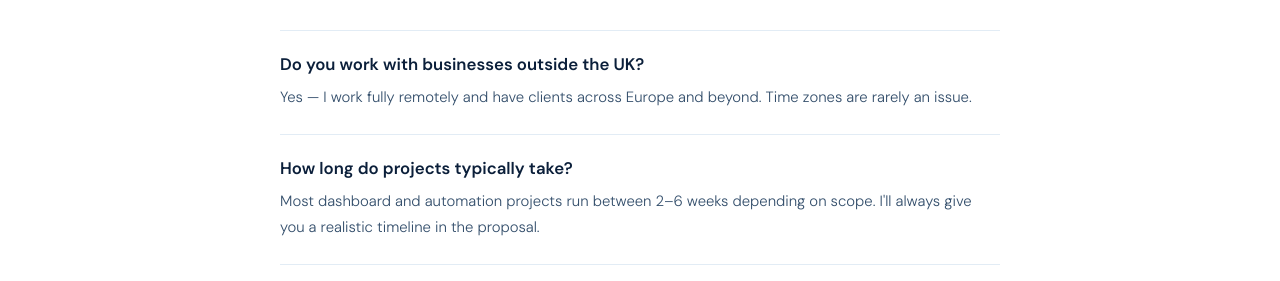
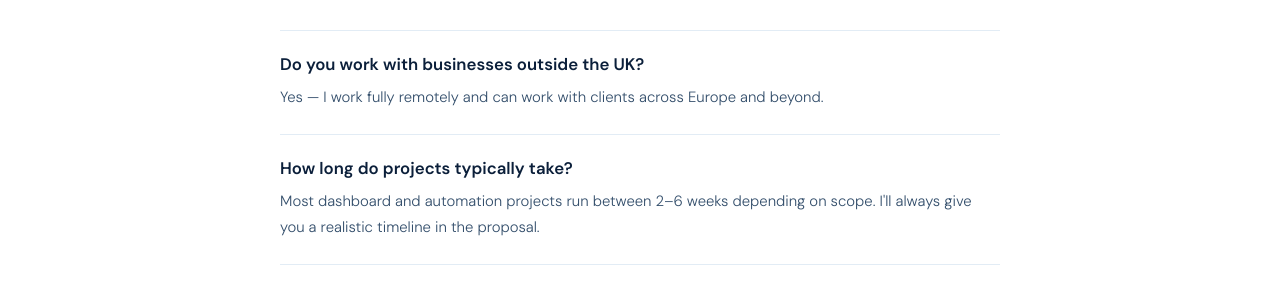
Before and after one commit to smartpathdata/smartpathdata.github.io, a Jekyll site: the page built from services.md, in a window 1280 px wide and 900 px high, scrolled down 2523 px. Shown: the part 173-454 px from the top of the window. Built offline with Jekyll 4.4.1, drawn with Linux system fonts in a browser that asks for light colours.

Commit message:
Update services.md

```diff
--- a/services.md
+++ b/services.md
@@ -107,7 +107,7 @@ description: Power BI dashboards, data automation, workflow fixes and one-to-one
       <div style="border-top:1px solid #E2ECF5;margin-top:2rem;">
         <div style="padding:1.5rem 0;border-bottom:1px solid #E2ECF5;">
           <h4 style="font-size:1.05rem;color:#0B1F3A;margin-bottom:0.6rem;font-family:'DM Sans',sans-serif;font-weight:600;">Do you work with businesses outside the UK?</h4>
-          <p style="font-size:0.93rem;color:#334E6B;">Yes — I work fully remotely and have clients across Europe and beyond. Time zones are rarely an issue.</p>
+          <p style="font-size:0.93rem;color:#334E6B;">Yes — I work fully remotely and can work with clients across Europe and beyond.</p>
         </div>
         <div style="padding:1.5rem 0;border-bottom:1px solid #E2ECF5;">
           <h4 style="font-size:1.05rem;color:#0B1F3A;margin-bottom:0.6rem;font-family:'DM Sans',sans-serif;font-weight:600;">How long do projects typically take?</h4>
```
